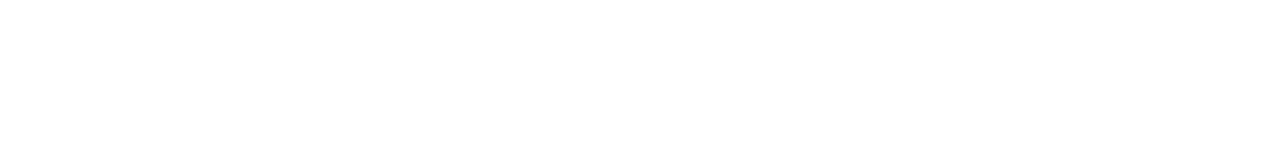
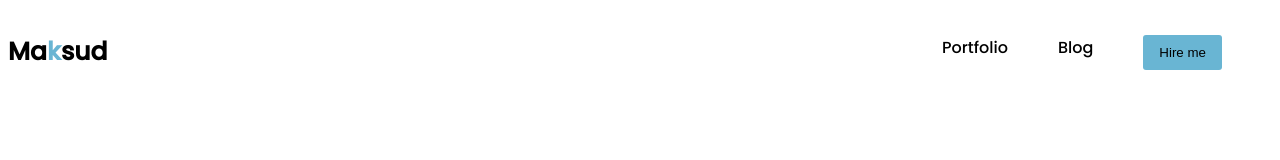
Before and after one commit to maksudurrahman088/portfolio, a plain HTML site: page index.html in a window 1280 px wide. Drawn offline with Linux system fonts and the light colour scheme.

Commit message:
navbar add

```diff
--- a/index.html
+++ b/index.html
@@ -3,7 +3,27 @@
   <head>
     <meta charset="UTF-8" />
     <meta name="viewport" content="width=device-width, initial-scale=1.0" />
-    <title>Document</title>
+    <title>portfolio</title>
+    <!-- font add -->
+    <link rel="preconnect" href="https://fonts.googleapis.com" />
+    <link rel="preconnect" href="https://fonts.gstatic.com" crossorigin />
+    <link
+      href="https://fonts.googleapis.com/css2?family=Open+Sans:ital,wght@0,800;1,700&family=Poppins:ital,wght@0,500;1,100&display=swap"
+      rel="stylesheet"
+    />
+    <!-- font add end -->
+    <link rel="stylesheet" href="styles.css" />
   </head>
-  <body></body>
+  <body>
+    <header class="bod">
+      <nav>
+        <h3 class="nav-title">Ma<span class="name">k</span>sud</h3>
+        <ul>
+          <li>Portfolio</li>
+          <li>Blog</li>
+          <li><button class="btn-primary">Hire me</button></li>
+        </ul>
+      </nav>
+    </header>
+  </body>
 </html>
--- /dev/null
+++ b/styles.css
@@ -0,0 +1,30 @@
+body {
+  font-family: "Open Sans", sans-serif;
+  font-family: "Poppins", sans-serif;
+}
+/* Navbar related styles */
+.btn-primary {
+  border-radius: 3px;
+  border: 0;
+  background: rgb(105, 181, 211);
+  padding: 10px 16px 10px;
+}
+nav {
+  display: flex;
+  align-items: center;
+  justify-content: space-between;
+}
+.nav-title {
+  font-size: 25px;
+  font-weight: 800px;
+}
+.name {
+  color: rgb(105, 181, 211);
+}
+nav > ul {
+  display: flex;
+}
+nav > ul > li {
+  list-style: none;
+  margin-right: 50px;
+}
```
